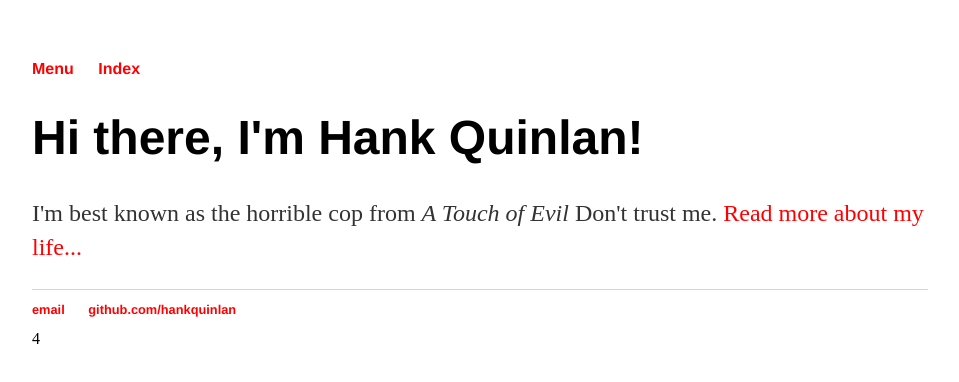
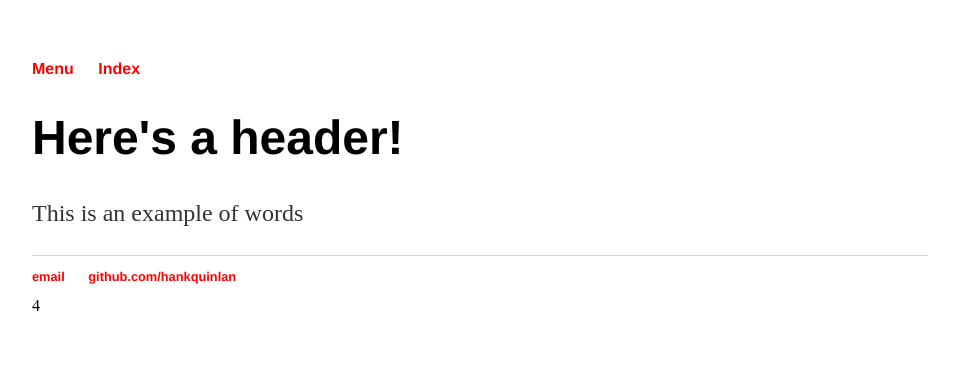
Before and after one commit to MrBrown85/sample.github.io, a plain HTML site: page index.html in a window 1280 px wide. Shown: the whole page, without its empty margins (160-1119 px from the left). Drawn offline with Linux system fonts and the light colour scheme.

Commit message:
Update index.html

```diff
--- a/index.html
+++ b/index.html
@@ -14,8 +14,8 @@
 		</nav>
 		<div class="container">
     		<div class="blurb">
-        		<h1>Hi there, I'm Hank Quinlan!</h1>
-				<p>I'm best known as the horrible cop from <em>A Touch of Evil</em> Don't trust me. <a href="/about">Read more about my life...</a></p>
+        		<h1>Here's a header!</h1>
+			<p>This is an example of words</p>
     		</div><!-- /.blurb -->
 		</div><!-- /.container -->
 		<footer>
```
